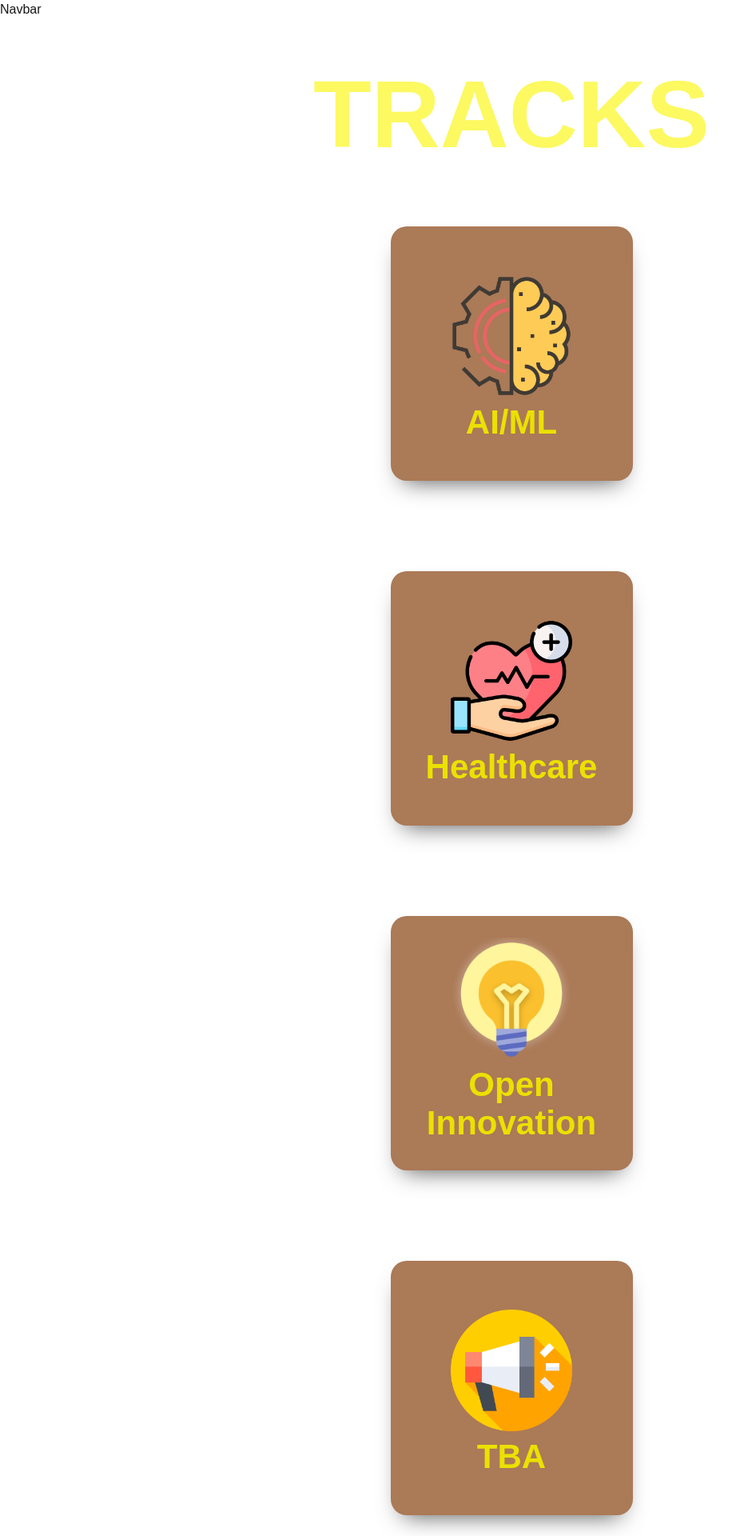
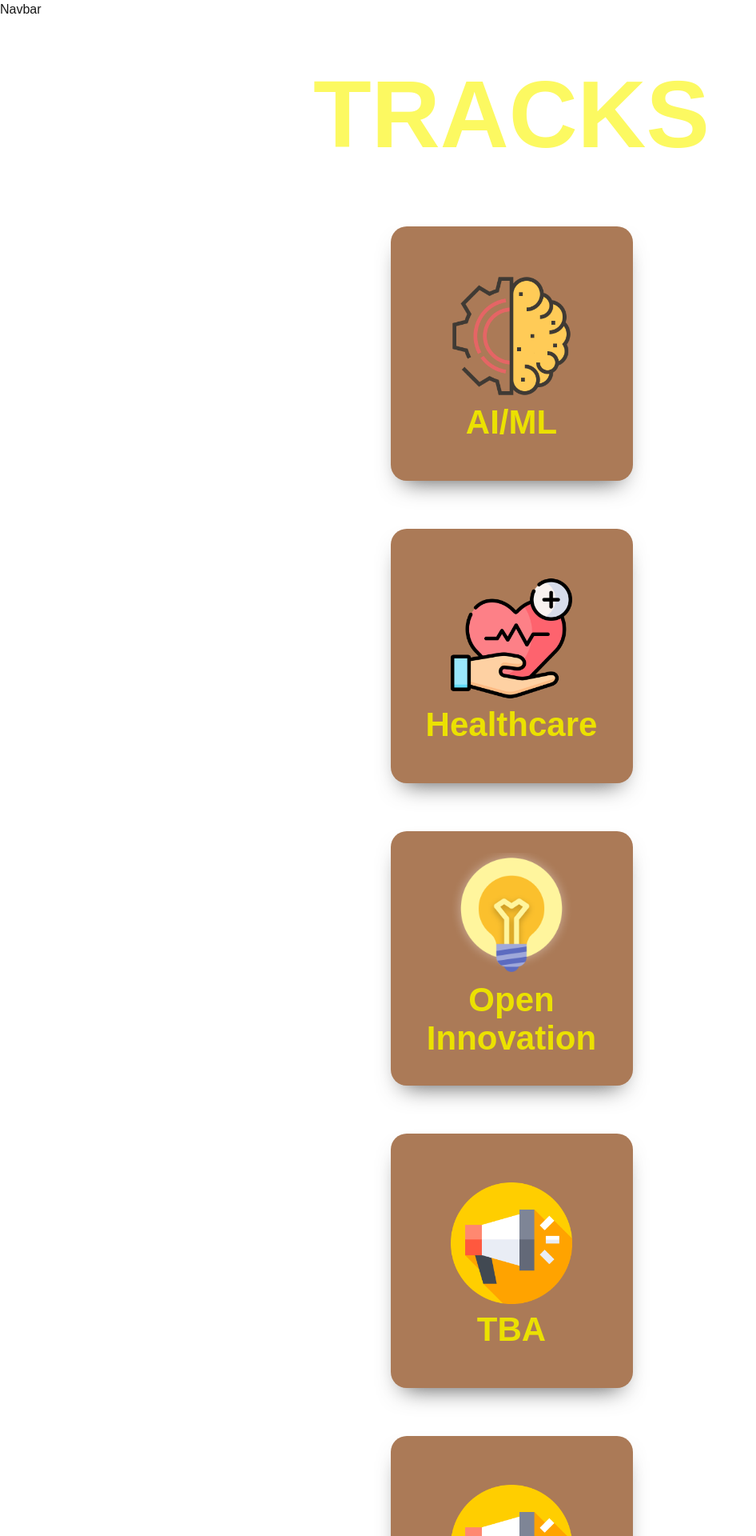
Before and after one commit to SRM-IST-KTR/ohplaceholder, a Next.js app: page / in a window 1280 px wide. Shown: the top 1920 px of the page at 80% size, without its empty margins (0-946 px from the left). Built offline with nearby package versions, Linux system fonts and the light colour scheme.

Commit message:
Added Content

```diff
--- a/components/Tracks.jsx
+++ b/components/Tracks.jsx
@@ -8,7 +8,7 @@ const Tracks = () => {
                 <div className="text-center align-middle justify-center lg:text-[119px] md:text-[100px] text-[70px] font-bold mb-[50px] text-[#FCF961] [text-shadow:0_7px_10px_rgb(255_255_255/_90%)]">
                     TRACKS
                 </div>
-                    <div className="grid grid-cols-[303px] gap-[113px] justify-center align-middle items-center">
+                    <div className="grid grid-cols-[303px] gap-[60px] justify-center align-middle items-center">
 
                     <div className="bg-[#AB7A57] h-[318px] rounded-[20px] shadow-[0_15px_30px_-15px_rgba(0,0,0,0.7)] flex flex-col lg:flex-row items-center relative delay-100 hover:shadow-[0_0_30px_0_rgba(255,255,255,1)] overflow-hidden hover:h-[700px] lg:hover:w-[700px] lg:hover:h-[318px] text-center transition-all ease-in-out duration-300 lg:hover:translate-x-[-175px]">
                         <div className="flex flex-col">
@@ -18,7 +18,19 @@ const Tracks = () => {
                             <div className="text-[42px] text-[#EBE100] text-center font-semibold mb-[30px]">AI/ML</div>
                         </div>
 
-                        <div className="p-[20px]">Lorem ipsum dolor sit amet, consectetur adipiscing elit, sed do eiusmod tempor incididunt ut labore et dolore magna aliqua. Ut enim ad minim veniam, quis nostrud exercitation ullamco laboris nisi ut aliquip ex ea commodo consequat. Duis aute irure dolor in reprehenderit in voluptate velit esse cillum dolore eu fugiat nulla pariatur. Excepteur sint occaecat cupidatat non proident, sunt in culpa qui officia deserunt mollit anim id est laborum.</div>
+                        <div>
+                            <div className="  pt-[30px] text-[30px] font-bold leading-tight text-white" > Shaping the Future with Intelligence
+
+                            </div>
+                            <div className="p-[20px] pt-[8px] font-medium text-lightgrey ">Step into the world of Artificial Intelligence and Machine Learning to
+                                                    create solutions that revolutionize industries. Build intelligent
+                                                    automation systems, recommendation engines, or AI-driven analytics
+                                                    that solve real-world problems. This track is your chance to harness the
+                                                    power of AI/ML and lead the charge in shaping the future with
+                                                    transformative technologies.</div>
+                        </div>
+
+
                     </div>
 
                     <div className="bg-[#AB7A57] h-[318px] rounded-[20px] shadow-[0_15px_30px_-15px_rgba(0,0,0,0.7)] flex flex-col lg:flex-row items-center relative delay-100 hover:shadow-[0_0_30px_0_rgba(255,255,255,1)] overflow-hidden hover:h-[700px] lg:hover:w-[700px] lg:hover:h-[318px] text-center transition-all ease-in-out duration-300 lg:hover:translate-x-[-175px]">
@@ -29,7 +41,21 @@ const Tracks = () => {
                             <div className="text-[42px] text-[#EBE100] text-center font-semibold mb-[30px]">Healthcare</div>
                         </div>
 
-                        <div className="p-[20px]">Lorem ipsum dolor sit amet, consectetur adipiscing elit, sed do eiusmod tempor incididunt ut labore et dolore magna aliqua. Ut enim ad minim veniam, quis nostrud exercitation ullamco laboris nisi ut aliquip ex ea commodo consequat. Duis aute irure dolor in reprehenderit in voluptate velit esse cillum dolore eu fugiat nulla pariatur. Excepteur sint occaecat cupidatat non proident, sunt in culpa qui officia deserunt mollit anim id est laborum.</div>
+                        <div>
+
+                        </div>
+                        <div>
+                             <div className="  pt-[30px] text-[30px] font-bold leading-tight text-white" > Innovating for a Healthier Tomorrow
+
+                            </div>
+
+                        <div className="p-[20px]">Think about the difference you could make in someone’s life by
+                                                reimagining healthcare through technology. In this track, we’re looking
+                                                for ideas that can solve real-world health challenges. Whether it’s
+                                                creating tools for better patient care, improving hospital processes, or</div>
+                        </div>
+
+
                     </div>
 
                     <div className="bg-[#AB7A57] h-[318px] rounded-[20px] shadow-[0_15px_30px_-15px_rgba(0,0,0,0.7)] flex flex-col lg:flex-row items-center relative delay-100 hover:shadow-[0_0_30px_0_rgba(255,255,255,1)] overflow-hidden hover:h-[700px] lg:hover:w-[700px] lg:hover:h-[318px] text-center transition-all ease-in-out duration-300 lg:hover:translate-x-[-175px]">
@@ -41,7 +67,21 @@ const Tracks = () => {
                             <div className="text-[42px] text-[#EBE100] text-center font-semibold mb-[30px]">Innovation</div>
                         </div>
 
-                        <div className="p-[20px]">Lorem ipsum dolor sit amet, consectetur adipiscing elit, sed do eiusmod tempor incididunt ut labore et dolore magna aliqua. Ut enim ad minim veniam, quis nostrud exercitation ullamco laboris nisi ut aliquip ex ea commodo consequat. Duis aute irure dolor in reprehenderit in voluptate velit esse cillum dolore eu fugiat nulla pariatur. Excepteur sint occaecat cupidatat non proident, sunt in culpa qui officia deserunt mollit anim id est laborum.</div>
+                        <div>
+
+                            <div className="  pt-[30px] text-[30px] font-bold leading-tight text-white" > Your Ideas, Your Rules
+
+                            </div>
+
+                        <div className="p-[20px]">This is your space to dream big and build boldly. The Open Innovation
+                                                    Track gives you complete freedom to create solutions for the problems
+                                                    you care about the most. Whether it’s tackling climate change,
+                                                    improving education, or reinventing entertainment, the sky's the limit
+                                                    for this track, let your creativity run wild. Whatever you’ve been waiting
+                                                    to build, now’s the time to make it happen.</div>
+                        </div>
+
+
                     </div>
 
                     <div className="bg-[#AB7A57] h-[318px] rounded-[20px] shadow-[0_15px_30px_-15px_rgba(0,0,0,0.7)] flex flex-col lg:flex-row items-center relative delay-100 hover:shadow-[0_0_30px_0_rgba(255,255,255,1)] overflow-hidden hover:h-[700px] lg:hover:w-[700px] lg:hover:h-[318px] text-center transition-all ease-in-out duration-300 lg:hover:translate-x-[-175px]">
@@ -52,7 +92,7 @@ const Tracks = () => {
                             <div className="text-[42px] text-[#EBE100] text-center font-semibold mb-[30px]">TBA</div>
                         </div>
 
-                        <div className="p-[20px]">Lorem ipsum dolor sit amet, consectetur adipiscing elit, sed do eiusmod tempor incididunt ut labore et dolore magna aliqua. Ut enim ad minim veniam, quis nostrud exercitation ullamco laboris nisi ut aliquip ex ea commodo consequat. Duis aute irure dolor in reprehenderit in voluptate velit esse cillum dolore eu fugiat nulla pariatur. Excepteur sint occaecat cupidatat non proident, sunt in culpa qui officia deserunt mollit anim id est laborum.</div>
+                        <div className="p-[10px] text-[40px] font-bold leading-tight text-white">To be announced soon !!</div>
                     </div>
 
                     <div className="bg-[#AB7A57] h-[318px] rounded-[20px] shadow-[0_15px_30px_-15px_rgba(0,0,0,0.7)] flex flex-col lg:flex-row items-center relative delay-100 hover:shadow-[0_0_30px_0_rgba(255,255,255,1)] overflow-hidden hover:h-[700px] lg:hover:w-[700px] lg:hover:h-[318px] text-center transition-all ease-in-out duration-300 lg:hover:translate-x-[-175px]">
@@ -63,7 +103,7 @@ const Tracks = () => {
                             <div className="text-[42px] text-[#EBE100] text-center font-semibold mb-[30px]">TBA</div>
                         </div>
 
-                        <div className="p-[20px]">Lorem ipsum dolor sit amet, consectetur adipiscing elit, sed do eiusmod tempor incididunt ut labore et dolore magna aliqua. Ut enim ad minim veniam, quis nostrud exercitation ullamco laboris nisi ut aliquip ex ea commodo consequat. Duis aute irure dolor in reprehenderit in voluptate velit esse cillum dolore eu fugiat nulla pariatur. Excepteur sint occaecat cupidatat non proident, sunt in culpa qui officia deserunt mollit anim id est laborum.</div>
+                        <div className="p-[10px] text-[40px] font-bold leading-tight text-white">To be announced soon !!</div>
                     </div>
 
                     <div className="bg-[#AB7A57] h-[318px] rounded-[20px] shadow-[0_15px_30px_-15px_rgba(0,0,0,0.7)] flex flex-col lg:flex-row items-center relative delay-100 hover:shadow-[0_0_30px_0_rgba(255,255,255,1)] overflow-hidden hover:h-[700px] lg:hover:w-[700px] lg:hover:h-[318px] text-center transition-all ease-in-out duration-300 lg:hover:translate-x-[-175px]">
@@ -74,7 +114,7 @@ const Tracks = () => {
                             <div className="text-[42px] text-[#EBE100] text-center font-semibold mb-[30px]">TBA</div>
                         </div>
 
-                        <div className="p-[20px]">Lorem ipsum dolor sit amet, consectetur adipiscing elit, sed do eiusmod tempor incididunt ut labore et dolore magna aliqua. Ut enim ad minim veniam, quis nostrud exercitation ullamco laboris nisi ut aliquip ex ea commodo consequat. Duis aute irure dolor in reprehenderit in voluptate velit esse cillum dolore eu fugiat nulla pariatur. Excepteur sint occaecat cupidatat non proident, sunt in culpa qui officia deserunt mollit anim id est laborum.</div>
+                        <div className="p-[10px]  text-[40px] font-bold leading-tight text-white">To be announced soon !!</div>
                     </div>
 
 
```
